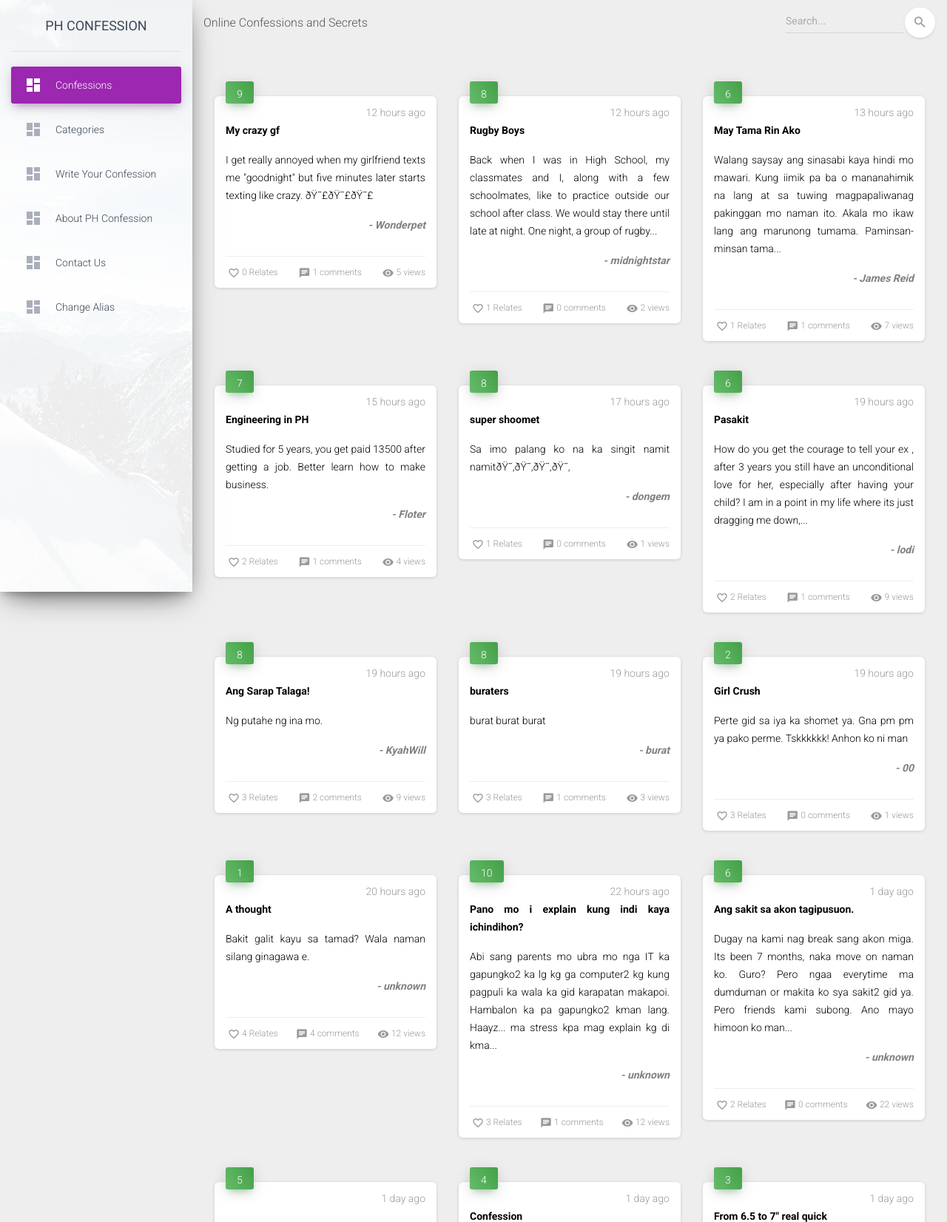
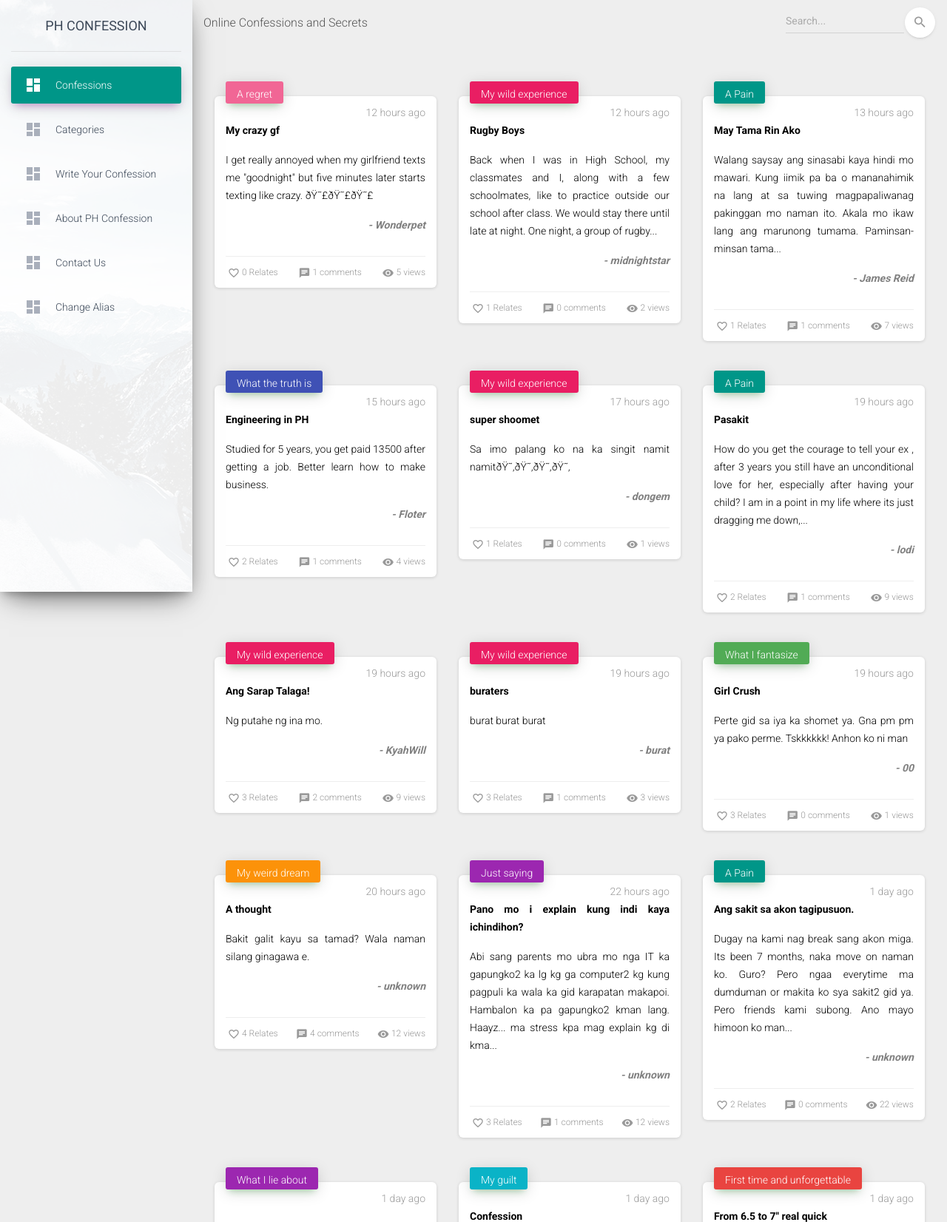
Before and after one commit to Hyndrance/phconfession, a PHP site: page / in a window 1280 px wide. Shown: the top 1652 px of the page at 74% size. Run offline with PHP 8.4, Linux system fonts and the light colour scheme; the visitor is signed in with stand-in values (Sample User, id 1); data comes from the database, SQL or seed files in the repository; both versions use the stored data as it was after the commit; some libraries are stand-ins or nearby versions.

Commit message:
Change color

```diff
--- a/config/Models.php
+++ b/config/Models.php
@@ -4,16 +4,33 @@ include "CRUD.php";
 // User Models
 function category() {
 	$cat = array();
-	$cat[1] = 'A Dream';
-	$cat[2] = 'A Fantasy';
-	$cat[3] = 'A First Experience';
-	$cat[4] = 'A Guilt';
-	$cat[5] = 'A Lie';
+	$cat[1] = 'My weird dream';
+	$cat[2] = 'What I fantasize';
+	$cat[3] = 'First time and unforgettable';
+	$cat[4] = 'My guilt';
+	$cat[5] = 'What I lie about';
 	$cat[6] = 'A Pain';
-	$cat[7] = 'A Truth';
-	$cat[8] = 'A Wild Experience';
-	$cat[9] = 'A Regret';
+	$cat[7] = 'What the truth is';
+	$cat[8] = 'My wild experience';
+	$cat[9] = 'A regret';
+	$cat[10] = 'Just saying';
 	return $cat;
+}
+
+// button colers
+function button_color() {
+	$head_color = array();
+	$head_color[1] = 'background:#fc9209;color:white;';
+	$head_color[2] = 'background:#51ab55;color:white;';
+	$head_color[3] = 'background:#e94440;color:white;';
+	$head_color[4] = 'background:#0ab3c7;color:white;';
+	$head_color[5] = 'background:#9c27b0;color:white;';
+	$head_color[6] = 'background:#009688;color:white;';
+	$head_color[7] = 'background:#3f51b5;color:white;';
+	$head_color[8] = 'background:#e91e63;color:white;';
+	$head_color[9] = 'background:#f16695;color:white;';
+	$head_color[10] = 'background:#9c27b0;color:white;';
+	return $head_color;
 }
 
 // User Models
--- a/include/template.php
+++ b/include/template.php
@@ -42,8 +42,8 @@ if(!isset($_SESSION["alias_session"]))
             </div>
             <div class="sidebar-wrapper">
                 <ul class="nav">
-                    <li class="nav-item active ">
-                        <a class="nav-link" href="index.php">
+                    <li class="nav-item active">
+                        <a class="nav-link" href="index.php"  style="<?=button_color()[6]?>">
                             <i class="material-icons">dashboard</i>
                             <p>Confessions</p>
                         </a>
--- a/pages/category.php
+++ b/pages/category.php
@@ -1,6 +1,6 @@
 <div class="col-md-12">
     <div class="card">
-        <div class="card-header card-header-primary">
+        <div class="card-header card-header-primary" style="<?=button_color()[6]?>">
             <h4 class="card-title ">Category</h4>
             <p class="card-category"> Here are topics of confessions </p>
         </div>
@@ -8,11 +8,11 @@
             <div class="table-responsive">
                 <table class="table">
                     <tbody>
-                      <?php foreach(category() as $row) {
+                      <?php foreach(category() as $key => $value) {
                       ?>
                         <tr>
                             <td>
-                                <a href="index.php?c=<?=$row;?>"><?=$row;?></a>
+                                <a href="index.php?c=<?=$key;?>"><?=$value;?></a>
                             </td>
                         </tr>
                         <?php } ?>
--- a/pages/contactUs.php
+++ b/pages/contactUs.php
@@ -1,6 +1,6 @@
 <div class="col-md-12">
     <div class="card">
-        <div class="card-header card-header-primary">
+        <div class="card-header card-header-primary"  style="<?=button_color()[6]?>">
             <h4 class="card-title">Help up improve</h4>
             <p class="card-category">Please give us any suggestions or comments on the PH Confession. Do not worry, we are open to your suggestions</p>
         </div>
@@ -24,7 +24,7 @@
                         </div>
                     </div>
                 </div>
-                <button type="submit" class="btn btn-primary pull-right">Submit</button>
+                <button type="submit" class="btn btn-primary pull-right"   style="<?=button_color()[6]?>">Submit</button>
                 <div class="clearfix"></div>
             </form>
         </div>
--- a/pages/display.php
+++ b/pages/display.php
@@ -36,9 +36,9 @@ $conf = confession()->get("Id=$Id");
               <div class="col-md-12">
                   <div class="form-group">
                       <label class="bmd-label-floating">Leave a comment here</label>
-                      <input type="text" name="comment" class="form-control">
+                      <input type="text" name="comment" class="form-control" required>
                   </div>
-									<button type="submit" class="btn btn-primary pull-right">Submit Comment</button>
+									<button type="submit" class="btn btn-primary pull-right"  style="<?=button_color()[6]?>">Submit Comment</button>
               </div>
 
   </div>
--- a/pages/home.php
+++ b/pages/home.php
@@ -1,6 +1,12 @@
 <?php
-  $alias = $_SESSION['alias_session'];
-  $c = (isset($_GET['c']) && $_GET['c'] != '') ? 'and category="' . $_GET['c'] .'"' : '';
+$alias = $_SESSION['alias_session'];
+$c = (isset($_GET['c']) && $_GET['c'] != '') ? 'and category="' . $_GET['c'] .'"' : '';
+
+// Category name
+$category_name = category();
+// Different colors
+$head_color = button_color();
+
 ?>
 <?php foreach(confession()->list("Id!=0 $c order by Id desc") as $row) {
   // This is to limit the message and add ...
@@ -10,8 +16,8 @@
       <div class="card card-stats">
           <div class="card-header card-header-success card-header-icon"
               onclick="location.href='process.php?action=view&id=<?=$row->Id;?>'">
-              <div class="card-icon" style="height:10px">
-                  <div style="margin-top:-10px;"><?=$row->category;?></div>
+              <div class="card-icon" style="height:10px; <?=$head_color[$row->category];?>">
+                  <div style="margin-top:-10px;"><?=$category_name[$row->category];?></div>
               </div>
               <p class="card-category"><?=timeElapse($row->datetime);?></p>
               <p style="color:black;text-align:justify;font-weight:bold;"><?=$row->title;?></p>
--- a/pages/register.php
+++ b/pages/register.php
@@ -1,7 +1,7 @@
 <br><br><br>&nbsp;
 <div class="col-md-4 col-sm-6 ml-auto mr-auto">
     <div class="card">
-        <div class="card-header card-header-primary text-center">
+        <div class="card-header card-header-primary text-center" style="<?=button_color()[6]?>">
             <h4 class="card-title">Create a Secret Alias</h4>
             <p class="card-category">Do not worry, we won't ask any detail about you.</p>
         </div>
@@ -11,11 +11,11 @@
                     <div class="col-md-12">
                         <div class="form-group">
                             <label class="bmd-label-floating">Alias:</label>
-                            <input type="text" name="alias" class="form-control">
+                            <input type="text" name="alias" class="form-control" required>
                         </div>
                     </div>
                 </div>
-                <button type="submit" class="btn btn-primary pull-right">Let's go</button>
+                <button type="submit" class="btn btn-primary pull-right" style="<?=button_color()[6]?>">Let's go</button>
                 <div class="clearfix"></div>
             </form>
         </div>
```
Also changed, not shown: db_confession.sql (+8 -8 lines), pages/confess.php (+9 -8 lines).
